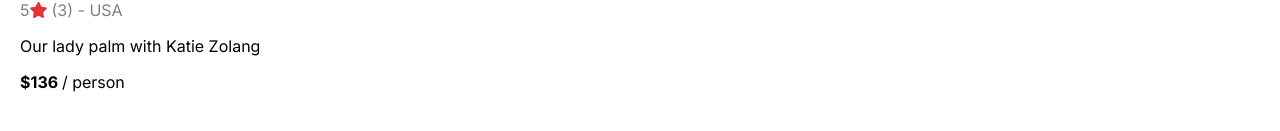
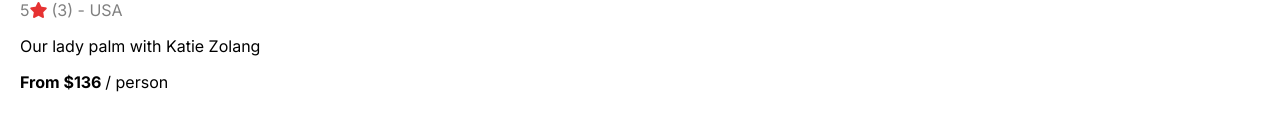
Before and after one commit to brandonfelty/react_tutorial, a React (Create React App) app: page /airbnb in a window 1280 px wide. Shown: the part 727-858 px from the top of the page. Built offline with nearby package versions, Linux system fonts and the light colour scheme.

Commit message:
change cost

```diff
--- a/src/components/Card.jsx
+++ b/src/components/Card.jsx
@@ -14,7 +14,7 @@ const Card = () => {
       <p>Our lady palm with Katie Zolang</p>
       <div className='rate'>
         <p className='cost'>
-          $136&#160;
+          From $136&#160;
         </p>
         <p> / person</p>
       </div>
```
